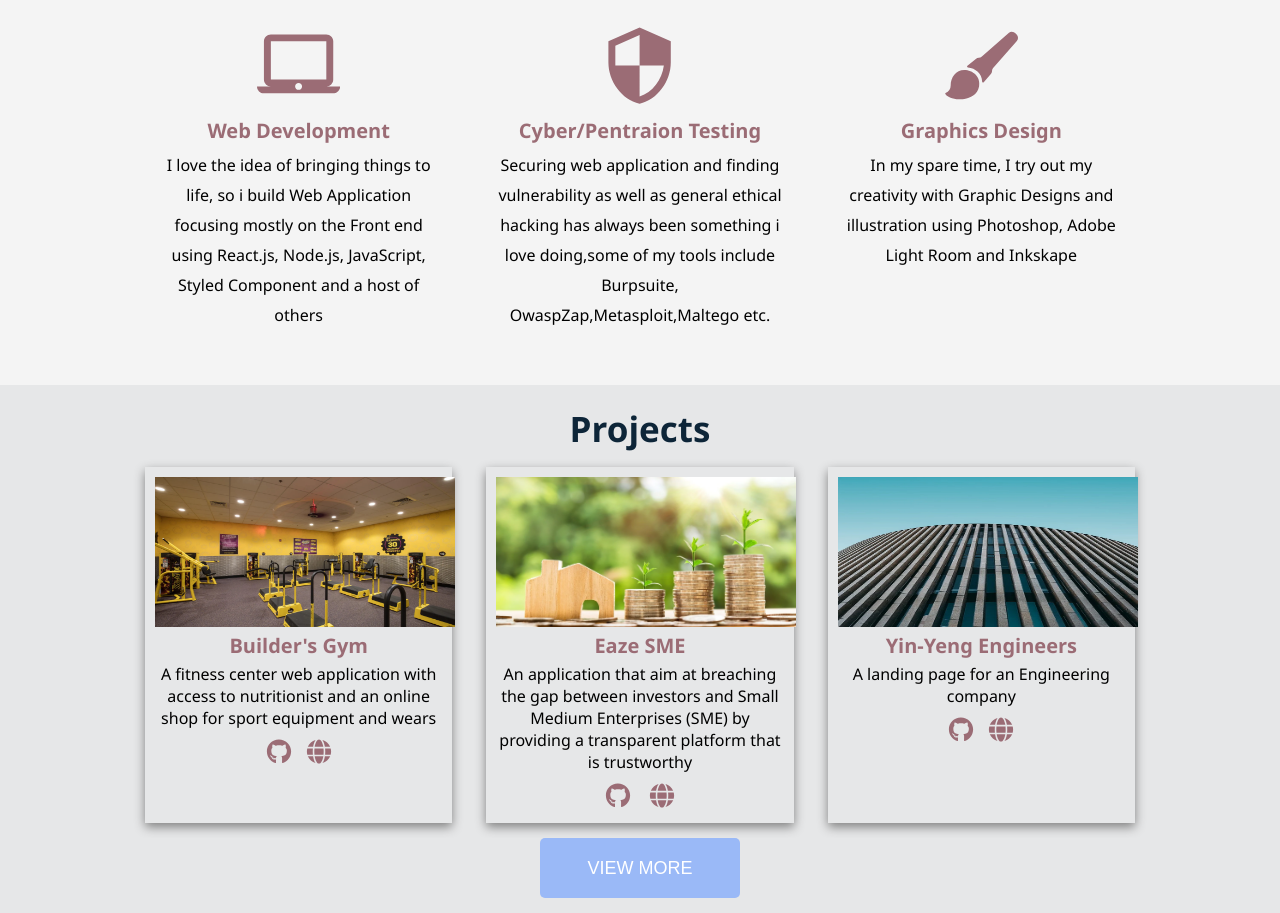
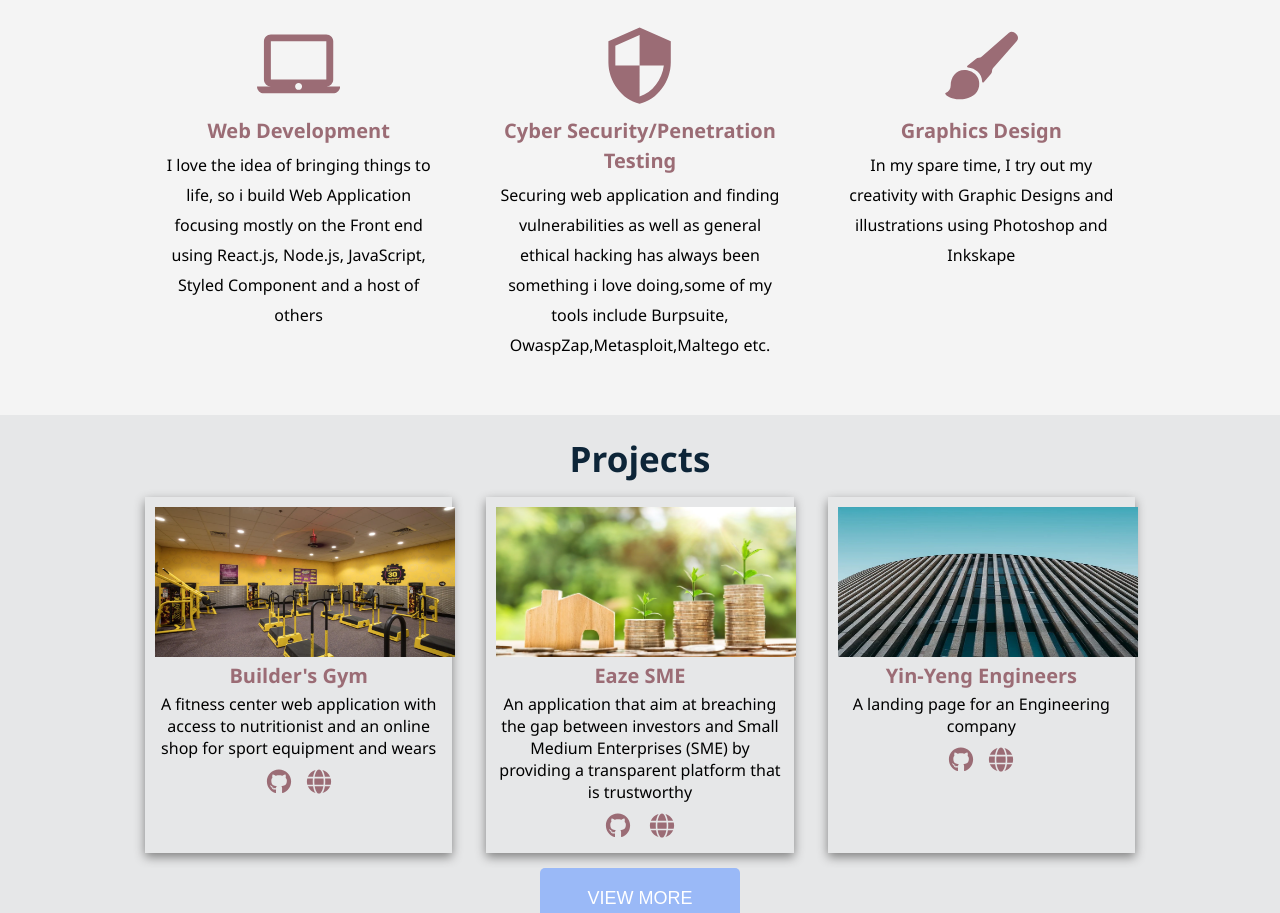
Before and after one commit to elfizzy/folio, a React (Create React App) app: page / in a window 1280 px wide. Shown: the part 851-1764 px from the top of the page. Built offline with nearby package versions, Linux system fonts and the light colour scheme.

Commit message:
github fix

```diff
--- a/src/components/navBars/Services.js
+++ b/src/components/navBars/Services.js
@@ -18,8 +18,8 @@ const Services = () => {
 
       <div className="box">
         <MdSecurity className="iconss" />
-        <h3>Cyber/Pentraion Testing </h3>
-        <p>Securing web application and finding vulnerability as well as
+        <h3>Cyber Security/Penetration Testing </h3>
+        <p>Securing web application and finding vulnerabilities as well as
            general ethical hacking has always been something i love doing,some of my
            tools include Burpsuite, OwaspZap,Metasploit,Maltego etc.</p>
       </div>
@@ -28,7 +28,7 @@ const Services = () => {
         <IoIosBrush className="iconss" />
         <h3>Graphics Design</h3>
         <p>In my spare time, I try out my creativity with Graphic Designs
-          and illustration using Photoshop, Adobe Light Room and Inkskape</p>
+          and illustrations using Photoshop and Inkskape</p>
       </div>
 
 
```
Also changed, not shown: 1 other file (tests, documents, lock files or other folders).
